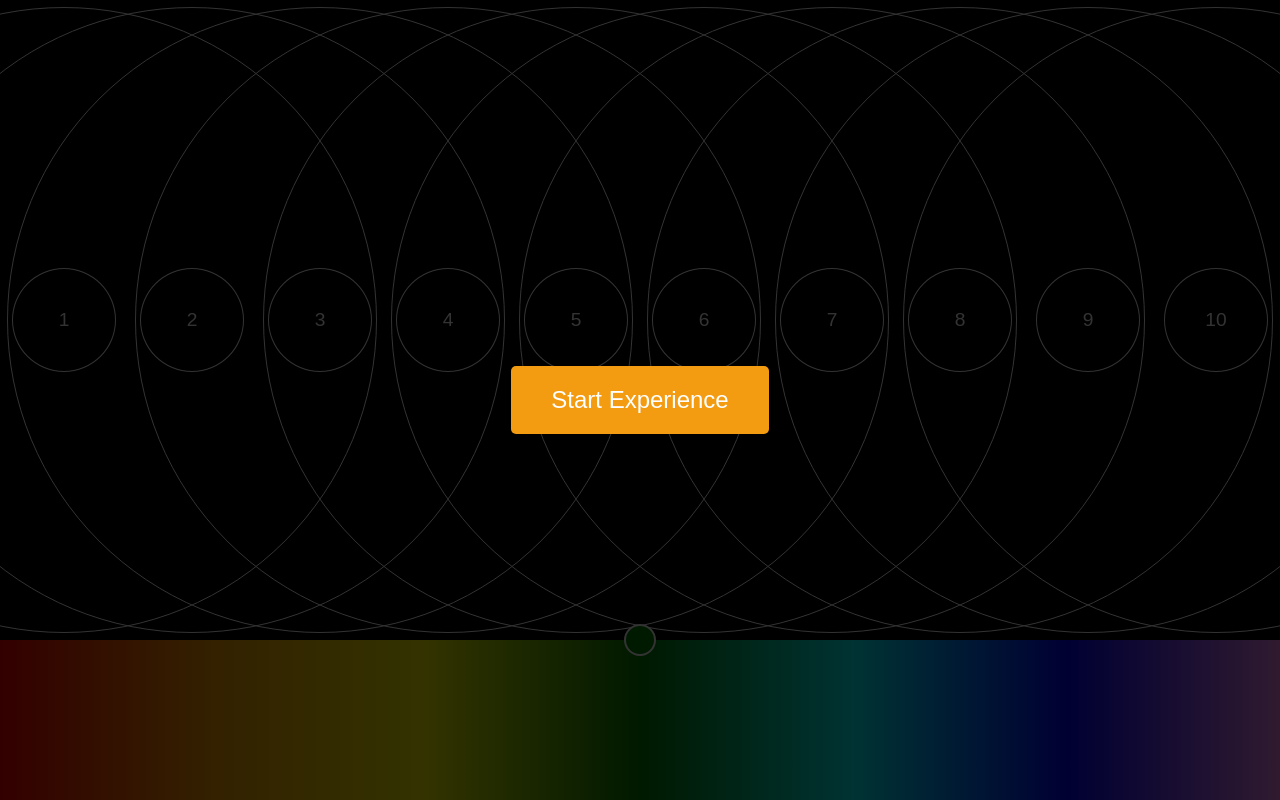
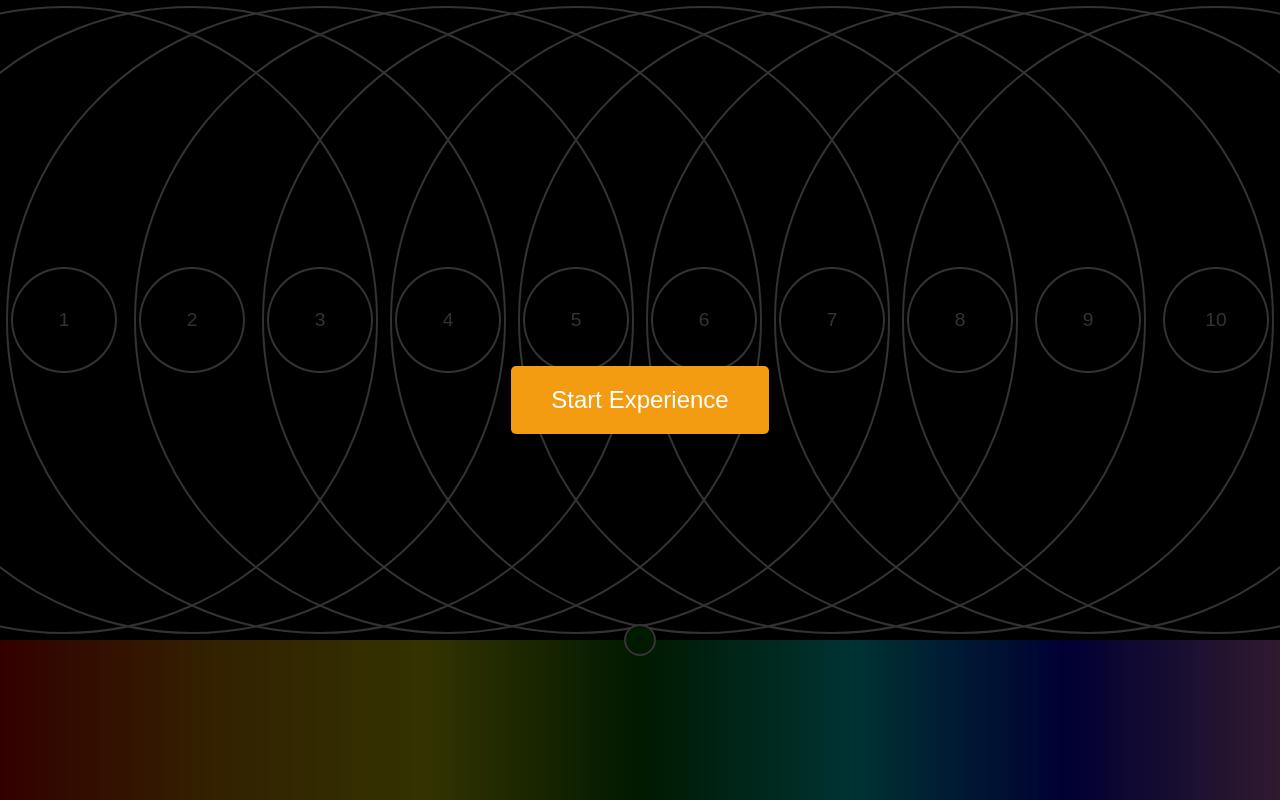
Before and after one commit to svartljus/norrabantorget.svartljus.se, a plain HTML site: page index.html in a window 1280 px wide. Shown: the top 800 px of the page. Drawn offline with nearby package versions, Linux system fonts and the light colour scheme.

Commit message:
Update styles.css

```diff
--- a/assets/styles.css
+++ b/assets/styles.css
@@ -106,7 +106,7 @@ body {
 .light:before,
 .light:after {
     display: block;
-    border: 1px solid var(--light-border-color, white);
+    border: 2px solid var(--light-border-color, white);
     border-radius: 50%;
 }
 
```
